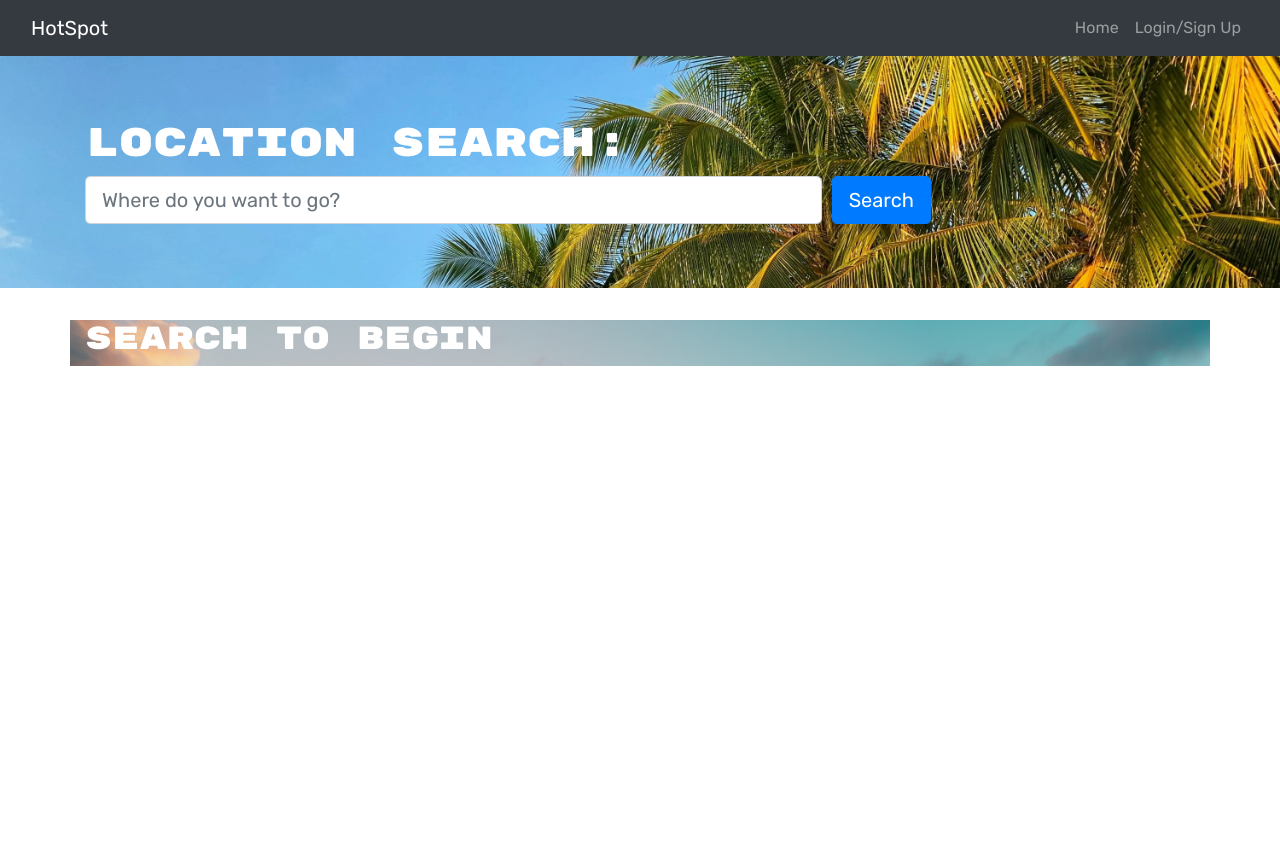
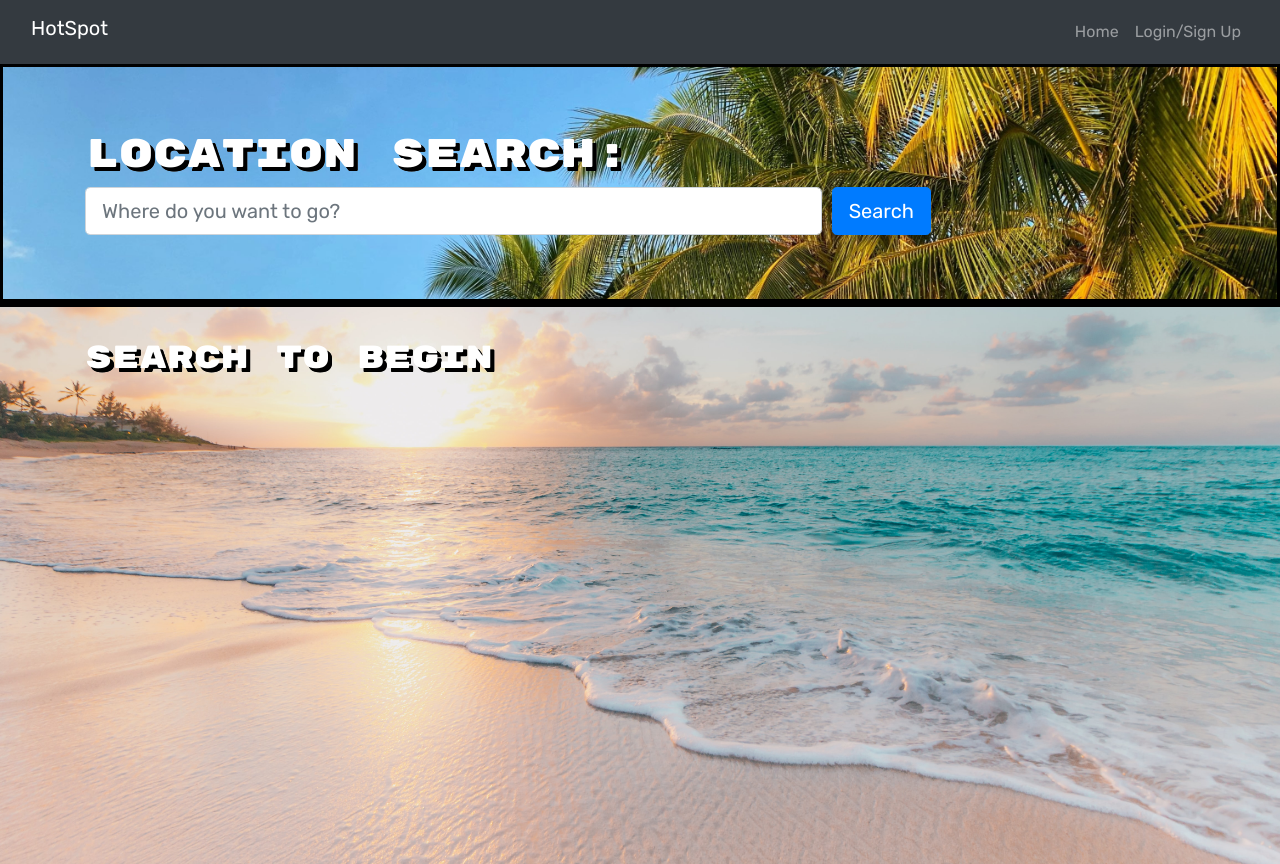
Before and after one commit to BillyBain/HotSpot, a React (Create React App) app in the folder client/: page / in a window 1280 px wide. Before the commit the page ends 800 px from the top, so only its background shows below. Built offline with nearby package versions, Linux system fonts and the light colour scheme.

Commit message:
fixed some background styling and handled no search input error

```diff
--- a/client/src/components/Navbar.js
+++ b/client/src/components/Navbar.js
@@ -14,7 +14,7 @@ const AppNavbar = () => {
     <>
       <Navbar bg="dark" variant="dark" expand="lg">
         <Container fluid>
-          <Navbar.Brand as={Link} to="/">
+          <Navbar.Brand className="h3" as={Link} to="/">
             HotSpot
           </Navbar.Brand>
           <Navbar.Toggle aria-controls="navbar" />
--- a/client/src/index.css
+++ b/client/src/index.css
@@ -19,9 +19,23 @@ h6 {
 #background {
   background-image:url(./images/upgraded-points-KVym2PAn1gA-unsplash.jpg);
   background-size: 100%;
+  border-bottom: 8px;
+  border-color: black;
+  border-style: solid;
 }
 
 #searchResultsBackground {
   background-image:url(./images/sean-oulashin-KMn4VEeEPR8-unsplash.jpg);
   background-size: 100%;
+  min-height: 100vh;
 }
+
+#savedResultsBackground {
+  background-image:url(./images/sai-kiran-anagani-83zRhEhFMfo-unsplash.jpg);
+  background-size: 100%;
+  min-height: 100vh;
+}
+
+.text-border {
+	text-shadow: 4px 4px 0 black, 4px 4px 0 black, 4px 4px
+}
--- a/client/src/pages/SavedSearches.js
+++ b/client/src/pages/SavedSearches.js
@@ -47,13 +47,14 @@ const SavedSearches = () => {
 
   return (
     <>
-      <Jumbotron fluid className="text-light bg-dark">
+      <div id="savedResultsBackground">
+        <Jumbotron fluid className="text-white bg-dark" id="background">
           <Container>
-          <h1>Your saved locations</h1>
+            <h1 className="text-border">Your saved locations</h1>
           </Container>
         </Jumbotron>
         <Container>
-        <h2>
+          <h2 className="text-white text-border">
             {userData.savedSearches.length
               ? `Viewing ${userData.savedSearches.length} saved ${
                   userData.savedSearches.length === 1 ? 'location' : 'locations'
@@ -78,7 +79,15 @@ const SavedSearches = () => {
                     />
                   ) : null}
                   <Card.Body>
-                  <Card.Title><a  href={`https://www.google.com/search?q=${location.name}`} rel="noreferrer" target="_blank">{location.name}</a></Card.Title>
+                    <Card.Title>
+                      <a
+                        href={`https://www.google.com/search?q=${location.name}`}
+                        rel="noreferrer"
+                        target="_blank"
+                      >
+                        {location.name}
+                      </a>
+                    </Card.Title>
                     <Card.Text>{location.address}</Card.Text>
                     <Card.Text>{location.geo_description}</Card.Text>
                     <Button
@@ -93,6 +102,7 @@ const SavedSearches = () => {
             })}
           </CardColumns>
         </Container>
+      </div>
     </>
   );
 };
--- a/client/src/pages/Search.js
+++ b/client/src/pages/Search.js
@@ -35,10 +35,14 @@ const Searches = () => {
 
     const name = searchInput;
 
+    if (!name) {
+      return;
+    }
+
     try {
       const results = await seachLocations({ variables: { name } });
 
-      if (!results.called) {
+      if (!results) {
         throw new Error('something went wrong!');
       }
 
@@ -83,9 +87,10 @@ const Searches = () => {
 
   return (
     <>
+      <div id="searchResultsBackground">
         <Jumbotron fluid className="text-light bg-dark" id="background">
           <Container>
-          <h1 className="text-white">Location search:</h1>
+            <h1 className="text-white text-border">Location search:</h1>
             <Form onSubmit={handleFormSubmit}>
               <Form.Row>
                 <Col xs={12} md={8}>
@@ -107,9 +112,8 @@ const Searches = () => {
             </Form>
           </Container>
         </Jumbotron>
-
-      <Container id="searchResultsBackground">
-        <h2 className="text-white">
+        <Container>
+          <h2 className="text-white text-border">
             {locations.length
               ? `Viewing ${locations.length} results:`
               : 'Search to begin'}
@@ -133,7 +137,15 @@ const Searches = () => {
                   ) : null}
 
                   <Card.Body>
-                  <Card.Title><a  href={`https://www.google.com/search?q=${location.name}`} rel="noreferrer" target="_blank">{location.name}</a></Card.Title>
+                    <Card.Title>
+                      <a
+                        href={`https://www.google.com/search?q=${location.name}`}
+                        rel="noreferrer"
+                        target="_blank"
+                      >
+                        {location.name}
+                      </a>
+                    </Card.Title>
                     <Card.Text>{location.address}</Card.Text>
                     <Card.Text>{location.geo_description}</Card.Text>
                     {Auth.loggedIn() && (
@@ -159,6 +171,7 @@ const Searches = () => {
             })}
           </CardColumns>
         </Container>
+      </div>
     </>
   );
 };
```
Lines whose indentation alone changed are shown as unchanged.
